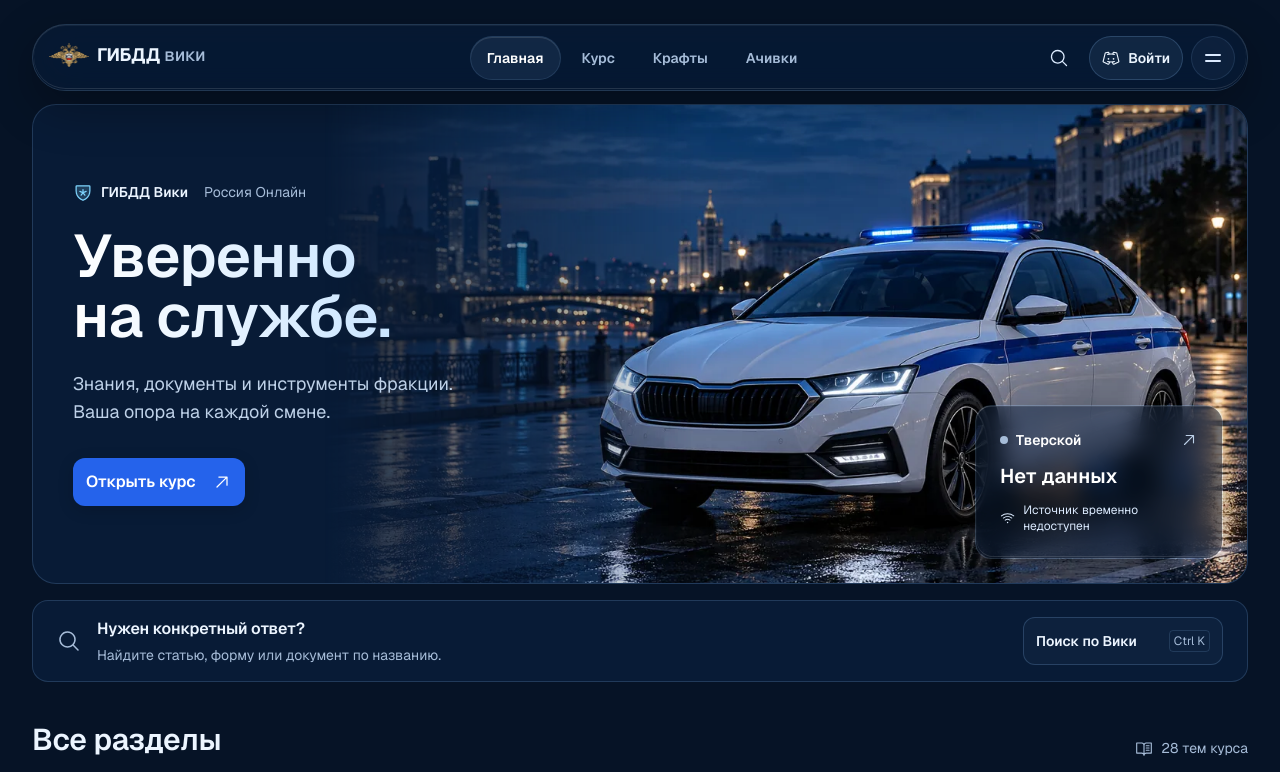
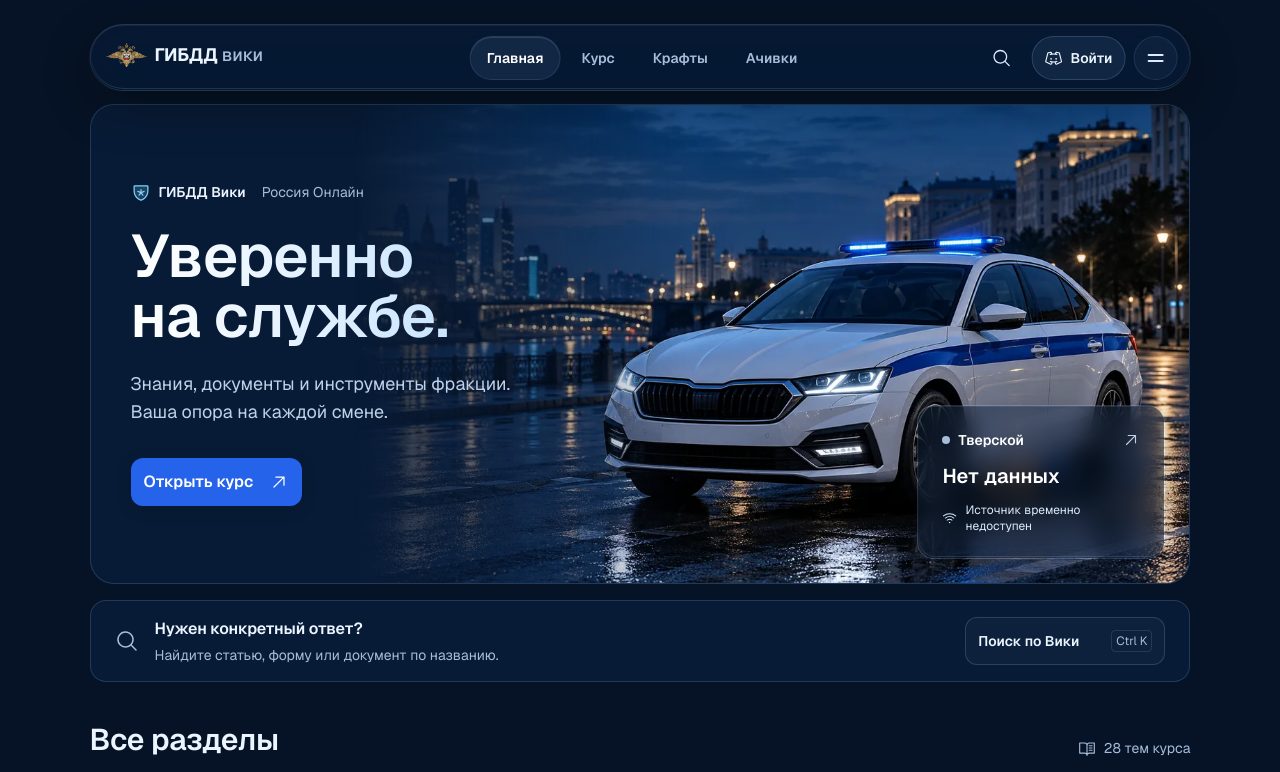
Before and after one commit to Fifoweb/ysb-russia-online-wiki, a React (Vite) app: page / in a window 1280 px wide. Shown: the top 772 px of the page. Built offline with nearby package versions, Linux system fonts and the light colour scheme; no server answers.

Commit message:
Make the portal noticeably narrower across desktop viewports

```diff
--- a/src/portal.css
+++ b/src/portal.css
@@ -10,7 +10,7 @@
   color-scheme: dark;
   --portal-bg: #061326;
   --portal-gutter: 16px;
-  --portal-content-width: 1360px;
+  --portal-content-width: 1120px;
   --portal-surface: #081b36;
   --portal-raised: #0d2a50;
   --portal-text: #ecf5ff;
@@ -289,7 +289,7 @@ html:has(.portal-dialog[open]) { overflow: hidden; }
 ::selection { color: #000; background: #7dd3fc; }
 
 @media (min-width: 768px) {
-  :root { --portal-gutter: 24px; }
+  :root { --portal-gutter: 24px; --portal-content-width: min(1120px, 86vw); }
 }
 @media (min-width: 1280px) {
   :root { --portal-gutter: 32px; }
```
